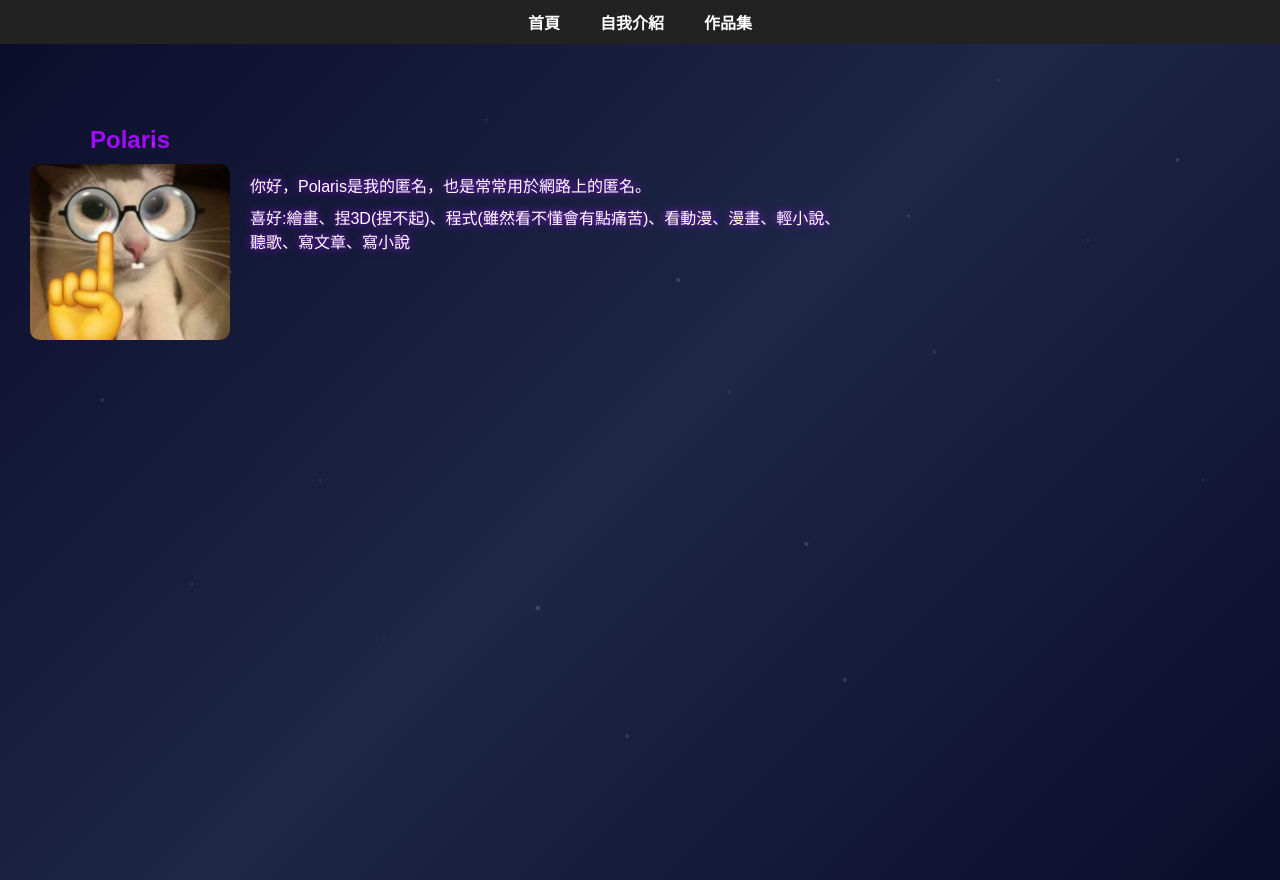
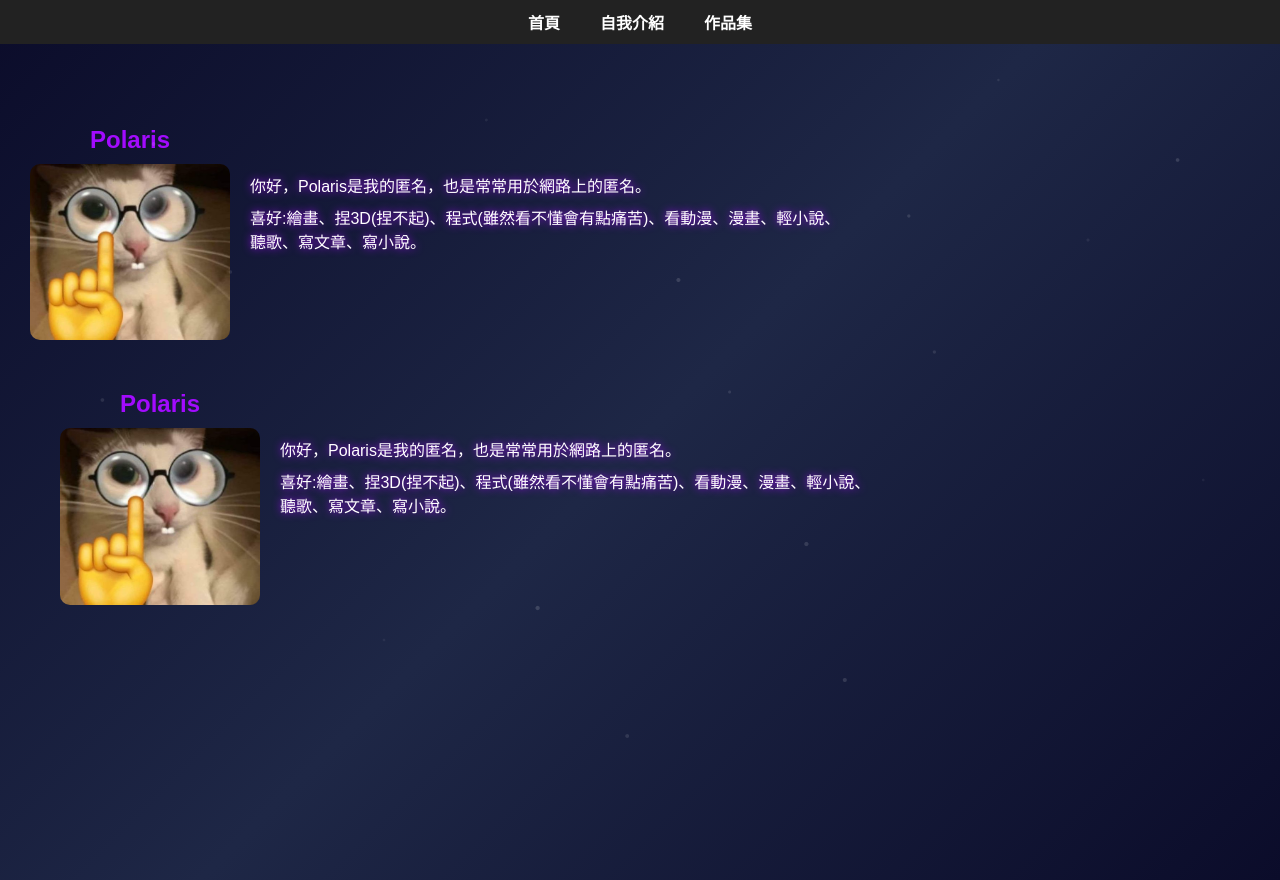
Before and after one commit to Polaris-010/-portfolio, a plain HTML site: page mywork/about.html in a window 1280 px wide. Drawn offline with Linux system fonts and the light colour scheme.

Commit message:
Add files via upload

```diff
--- a/mywork/about.html
+++ b/mywork/about.html
@@ -20,10 +20,23 @@
 
                 <div class="intro-text">
                     <p>你好，Polaris是我的匿名，也是常常用於網路上的匿名。</p>
-                    <p>喜好:繪畫、捏3D(捏不起)、程式(雖然看不懂會有點痛苦)、看動漫、漫畫、輕小說、聽歌、寫文章、寫小說</p>
+                    <p>喜好:繪畫、捏3D(捏不起)、程式(雖然看不懂會有點痛苦)、看動漫、漫畫、輕小說、聽歌、寫文章、寫小說。</p>
             </div>
         </div>
-    </div>
+    <div class="about-container">
+        <div class="intro-section">
+
+
+            <div class="img-with-name">
+            <h1 class="my-name">Polaris</h1>
+            <img src="cat1.jpg" alt="我的照片" class="intro-img">
+                </div>
+
+                <div class="intro-text Mylike-text">
+                    <p>你好，Polaris是我的匿名，也是常常用於網路上的匿名。</p>
+                    <p>喜好:繪畫、捏3D(捏不起)、程式(雖然看不懂會有點痛苦)、看動漫、漫畫、輕小說、聽歌、寫文章、寫小說。</p>
+            </div>
+        </div>
     <script>
         fetch("navbar.html")
         .then(res => res.text())
--- a/mywork/style.css
+++ b/mywork/style.css
@@ -197,27 +197,19 @@ p{
   width: 200px;
   border-radius: 10px;
 }
+/* 作用在class容器上 */
 .intro-text {
   max-width: 600px;
   font-size: 16px;
   line-height: 1.5;
   padding-top: 65px; /* 推下去，不影響段落之間距離 */
-  text-align: left;
 }
+/* 設定每個p */
 .intro-text p {
   margin: 0 0 8px 0; /* 每段間距固定，不會變太遠 */
   padding: 0;
   text-align: left;
 }
-/* 自我介紹區塊 */
-/* .intro-text p {
-  max-width: 600px;
-  font-size: 16px;
-  line-height: 1.5; */
-  /* margin: 65px 0 0 0; */
-  /* margin-bottom: 8px;
-  margin-top: 65px; */
-  /* text-align: left;
-  padding-top: 65px;
-  margin: 0; */
-/* } */
+.Aimer-text p{
+    color: #ffd700;
+}
```
